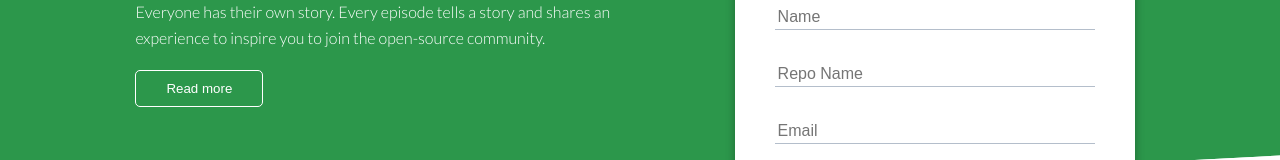
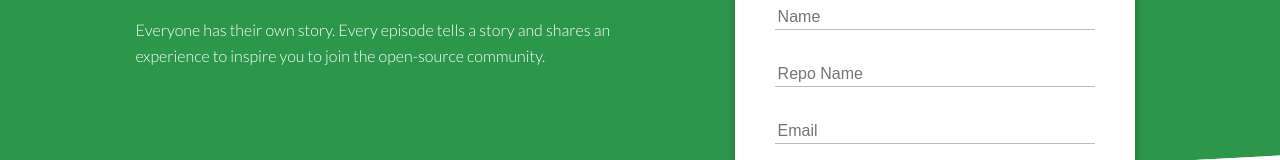
Before and after one commit to prpodcast/prpodcast.github.io, a React (Create React App) app: page / in a window 1280 px wide. Shown: the part 251-411 px from the top of the page. Built offline with nearby package versions, Linux system fonts and the light colour scheme.

Commit message:
refactor(showcase): remove send more

```diff
--- a/src/components/Showcase/Showcase.tsx
+++ b/src/components/Showcase/Showcase.tsx
@@ -9,7 +9,6 @@ const Showcase = () => {
           <p>Everyone has their own story.
             Every episode tells a story and shares an experience to inspire you to join the open-source community.
           </p>
-          <button className="btn btn-outline">Read more</button>
         </div>
         <div className="showcase-form card">
           <h2>Participate</h2>
```
